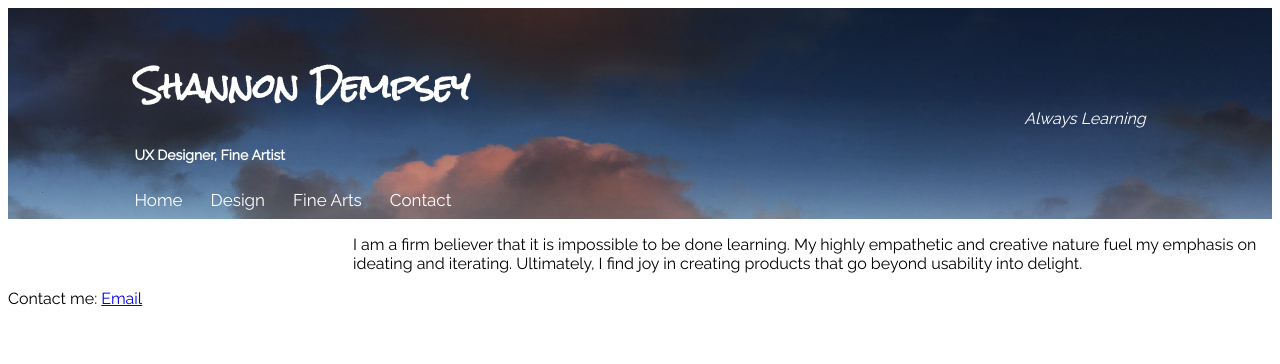
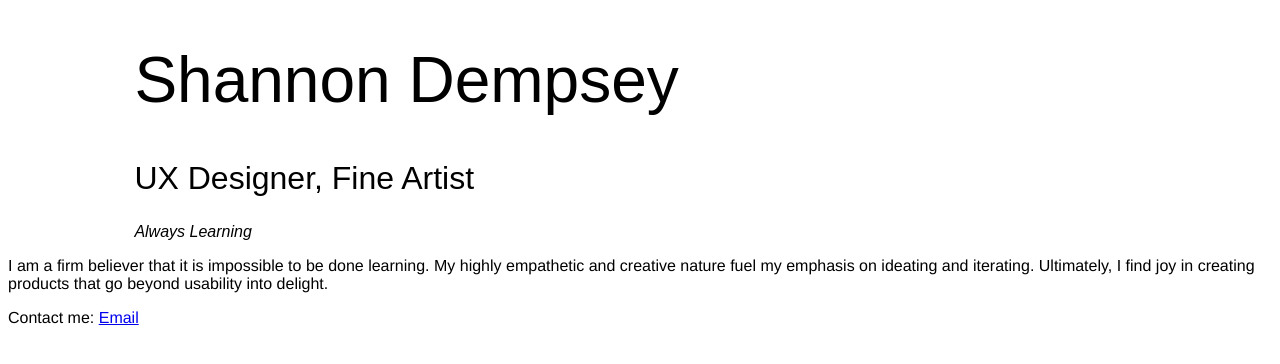
Before and after one commit to shdempsey/shdempsey.github.io, a PHP site: page / in a window 1280 px wide. Shown: the top 364 px of the page. Run offline with PHP 8.4, Linux system fonts and the light colour scheme.

Commit message:
trying fonts

```diff
--- a/unit_3/css/style.css
+++ b/unit_3/css/style.css
@@ -1,52 +1,31 @@
 @import url(https://fonts.googleapis.com/css?family=Rock+Salt);
 
 body {
-	font-family: 'Raleway' , sans-serif;
+	font-family: 'Helvetica' , sans-serif;
 }
 
-header {
-	margin-left: auto;
-	margin-right: auto;
-	background-image: url('../images/background.jpg');
-	background-position: center;
-	background-repeat: no-repeat;
-	background-size: cover;
-	padding-bottom: 5px;
-}
-
-h1 {
-	text-align: left;
-	padding-left: 10%;
-	color: white;
-	font-family: Rock Salt, cursive;
-}
 
 h2 {
 	text-align: left;
 	padding-left: 10%;
-	color: white;
-	font-size: 14px;
+	font-family: Raleway, sans-serif;
+	font-weight: 400;
+	font-size: 2em;
 }
-
-.topnav a {
-    float: left;
-    color: white;
-    text-align: center;
-    padding: 16px 28px 16px 0px;
-    text-decoration: none;
-    font-size: 17px;
-    position: relative;
-    bottom: 40px;
-    left: 10%;
+h1 {
+	text-align: left;
+	padding-left: 10%;
+	font-family: Raleway, sans-serif;
+	font-weight: 400;
+	font-size: 4em;
 }
 
 
 #slogan {
-	text-align: right;
-	color: white;
-	padding-right: 10%;
-	position: relative;
-	bottom: 70px;
+	text-align: left;
+	padding-left: 10%;
+	font-family: Raleway, sans-serif;
+	font-weight: thin;
 }
 
 p{
--- a/unit_3/index.html
+++ b/unit_3/index.html
@@ -1,29 +1,21 @@
 <!DOCTYPE html>
 <html>
 <head>
-	<title>Hire Shannon Dempsey!</title>
+	<title>Shannon Dempsey UX</title>
 	<link rel="stylesheet" type="text/css" href="css/style.css">
-	<style>
-@import url('https://fonts.googleapis.com/css?family=Raleway');
+	<style>;
+@import url('https://fonts.googleapis.com/css?family=Raleway:300,400');
 </style>
 </head>
 
 <body>
 	<header>
-		</br>
+
 		<h1>Shannon Dempsey</h1>
 
 		<h2>UX Designer, Fine Artist</h2>
 
 		<p id="slogan"> <i>Always Learning </i> </p>
-
-
-		<div class="topnav" id="myTopnav">
-	 		<a href="#home">Home</a>
- 			<a href="#design">Design</a>
-	 		<a href="#finearts">Fine Arts</a>
-	 		<a href="#contact">Contact</a>
-		</div>
 
 	</header>
 
```
